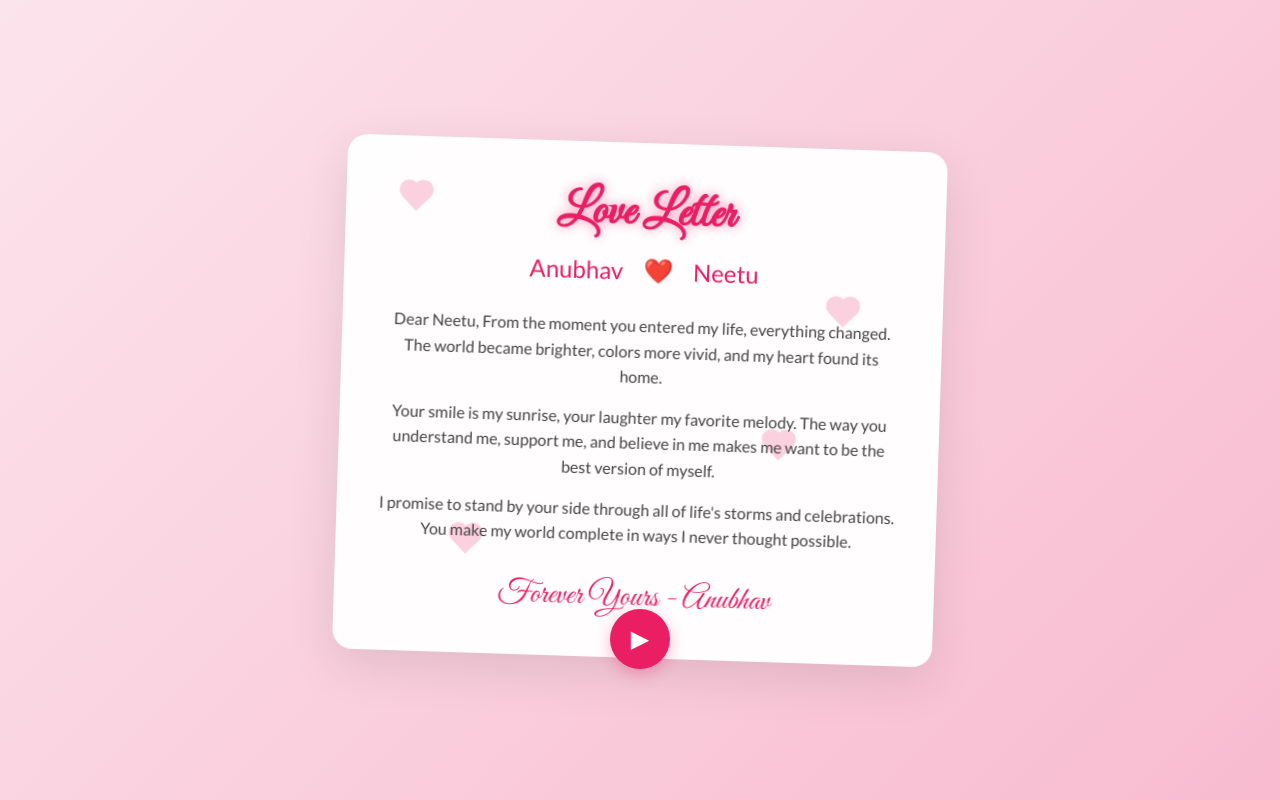
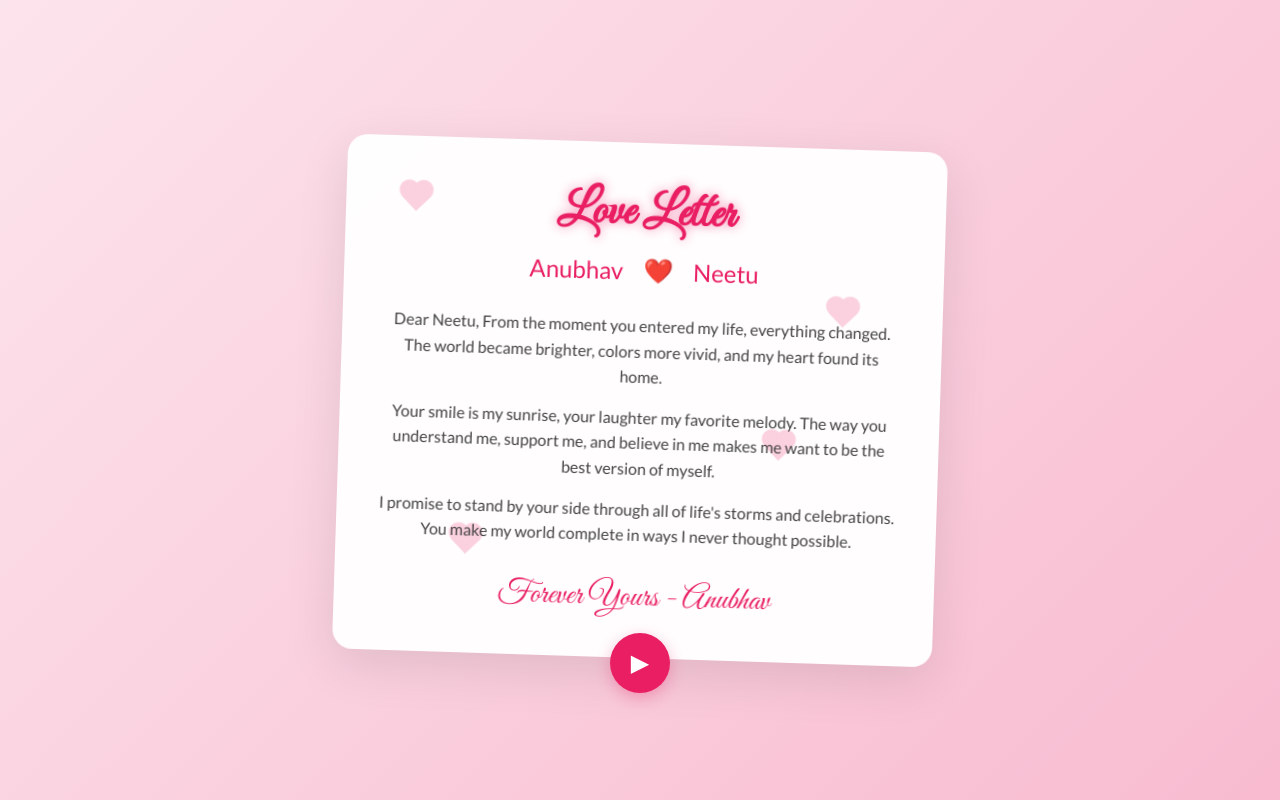
Before and after one commit to 13anubhav/love-letter, a plain HTML site: page index.html in a window 1280 px wide. Drawn offline with Linux system fonts and the light colour scheme.

Commit message:
Code modified , Fixed Music Button Css

```diff
--- a/style.css
+++ b/style.css
@@ -191,7 +191,7 @@ p {
 .music-button {
 position: fixed;
 left: 50%;
-bottom: 131px;
+bottom: 107px;
 transform: translateX(-50%);
 background: var(--primary-color);
 color: white;
```
